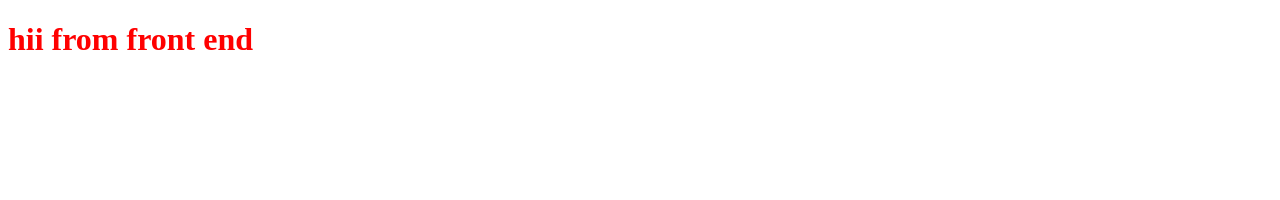
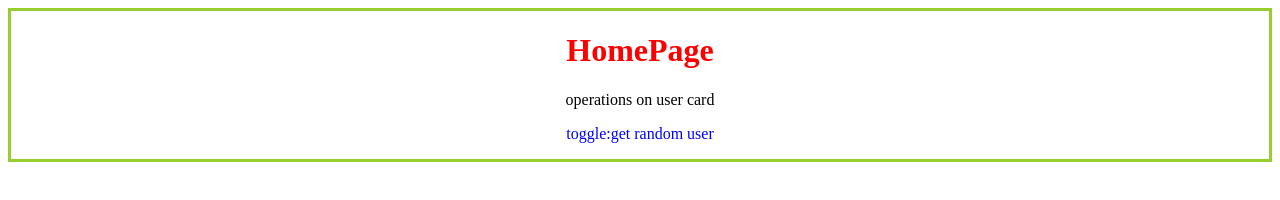
Before and after one commit to jangamnithya/autosuggest, a website: page frontend/index.html in a window 1280 px wide. Drawn offline with Linux system fonts and the light colour scheme.

Commit message:
home page added

```diff
--- a/frontend/index.css
+++ b/frontend/index.css
@@ -1,4 +1,22 @@
 h1{
-    color: red;
+    color:red;
+}
 
+
+#home-intro{
+    text-align: center;
+   /* border-width: 3px;
+border-style: solid;
+border-color: blue; */
+
+    border:3px solid yellowgreen;
 }
+    #home-intro:hover{
+        background-color:burlywood;
+    }
+
+
+
+    #p2{
+    color:blue;
+}
--- a/frontend/index.html
+++ b/frontend/index.html
@@ -7,7 +7,13 @@
     <link rel="stylesheet" href="index.css">
 </head>
 <body>
-    <h1> hii from front end</h1>
+    <div id="home-intro">
+    <h1>HomePage</h1>
+   <p id="p1"> operations on user card</p>
+   <p id="p2"> toggle:get random user</p>
+
+
+    </div>
     <script src="index.js"></script>
 </body>
 </html>
```
